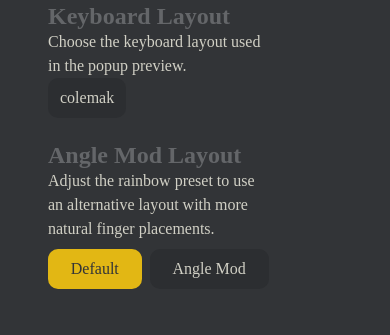
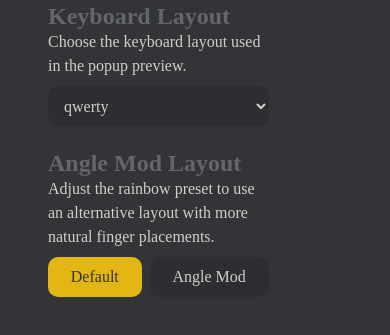
Before and after one commit to kellyyyc/monkeytype_keymap, a browser extension: page pages/settings.html in a window 390 px wide. Shown: the part 253-588 px from the top of the page. Drawn offline with Linux system fonts and the light colour scheme.

Commit message:
feat: add dropdown for keyboard layout

```diff
--- a/pages/settings.html
+++ b/pages/settings.html
@@ -26,7 +26,9 @@
             <p class="content-block">
               Choose the keyboard layout used in the popup preview.
             </p>
-            <button id="dedede" class="toggle-btn settings-btn">colemak</button>
+            <div class="settings-control">
+              <select id="keyboard-layout-dropdown" class="dropdown"></select>
+            </div>
           </div>
         </div>
 
@@ -37,7 +39,7 @@
               Adjust the rainbow preset to use an alternative layout with more
               natural finger placements.
             </p>
-            <div class="settings-btn-container">
+            <div class="settings-control">
               <button
                 id="disable-angle-mod-btn"
                 class="toggle-btn settings-btn"
--- a/scripts/settings.js
+++ b/scripts/settings.js
@@ -1,3 +1,5 @@
+import { KEYBOARD_LAYOUTS } from "../utils/constants.js";
+
 window.addEventListener("load", () => {
   chrome.storage.sync
     .get(["keymap_angle_mod_enabled", "keymap_keyboard_layout"])
@@ -31,5 +33,24 @@ window.addEventListener("load", () => {
       });
 
       const keyboardLayout = result["keymap_keyboard_layout"] ?? "qwerty";
+      const layoutDropdownElem = document.getElementById(
+        "keyboard-layout-dropdown",
+      );
+      for (const layout of Object.keys(KEYBOARD_LAYOUTS)) {
+        const optionElem = document.createElement("option");
+        optionElem.value = layout;
+        optionElem.textContent = layout;
+        layoutDropdownElem.appendChild(optionElem);
+      }
+
+      layoutDropdownElem.value = KEYBOARD_LAYOUTS[keyboardLayout]
+        ? keyboardLayout
+        : "qwerty";
+
+      layoutDropdownElem.addEventListener("change", () => {
+        chrome.storage.sync.set({
+          keymap_keyboard_layout: layoutDropdownElem.value,
+        });
+      });
     });
 });
--- a/styles/global.css
+++ b/styles/global.css
@@ -42,6 +42,7 @@ button {
   all: unset;
 
   color: var(--sub-color);
+  cursor: pointer;
 }
 
 a {
@@ -50,8 +51,8 @@ a {
 }
 
 a:hover {
+  color: var(--text-color);
   cursor: pointer;
-  color: var(--text-color);
 }
 
 a:active {
@@ -90,7 +91,8 @@ a:active {
 
   font-size: 1rem;
   font-weight: 500;
-  cursor: pointer;
+
+  user-select: none;
 }
 
 .toggle-btn.active-btn {
@@ -105,7 +107,11 @@ a:active {
 
 .toggle-btn:active {
   background-color: var(--sub-color);
-  color: var(--background-color);
+}
+
+.toggle-btn:focus {
+  outline: 2px solid var(--text-color);
+  outline-offset: 2px;
 }
 
 .icon {
@@ -116,6 +122,7 @@ a:active {
 .logo {
   height: 24px;
   padding-top: 4px;
+  user-select: none;
 }
 
 .btn {
--- a/styles/page.css
+++ b/styles/page.css
@@ -54,7 +54,7 @@ p {
   margin-left: 20px;
 }
 
-.settings-btn-container {
+.settings-control {
   display: flex;
   gap: 8px;
   width: 40%;
@@ -67,6 +67,25 @@ p {
   font-weight: 500;
 }
 
+.dropdown {
+  width: 100%;
+  height: 40px;
+  padding: 0 12px;
+  border: 0;
+  border-radius: 10px;
+
+  background-color: var(--sub-alt-color);
+  color: var(--text-color);
+
+  font: inherit;
+  cursor: pointer;
+}
+
+.dropdown:focus {
+  outline: 2px solid var(--text-color);
+  outline-offset: 2px;
+}
+
 @media (max-width: 1023px) {
   .settings-row {
     flex-direction: column;
@@ -77,7 +96,7 @@ p {
     max-width: 100%;
   }
 
-  .settings-btn-container {
+  .settings-control {
     margin-top: 8px;
     width: 100%;
   }
--- a/styles/popup.css
+++ b/styles/popup.css
@@ -66,6 +66,7 @@
   background-color: var(--sub-alt-color);
 
   cursor: pointer;
+  user-select: none;
 }
 
 .key:hover {
@@ -103,6 +104,8 @@
   width: fit-content;
 
   background-color: var(--sub-alt-color);
+
+  user-select: none;
 }
 
 .control-group > * {
```
